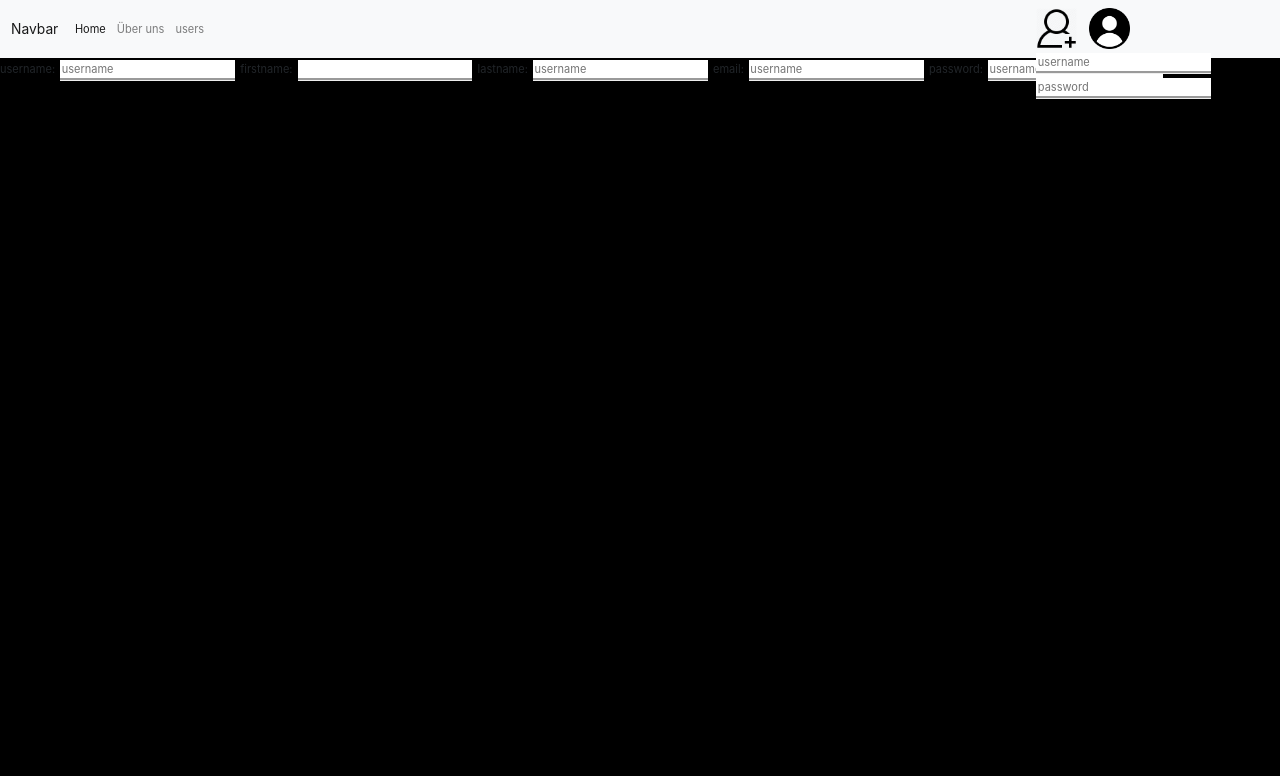
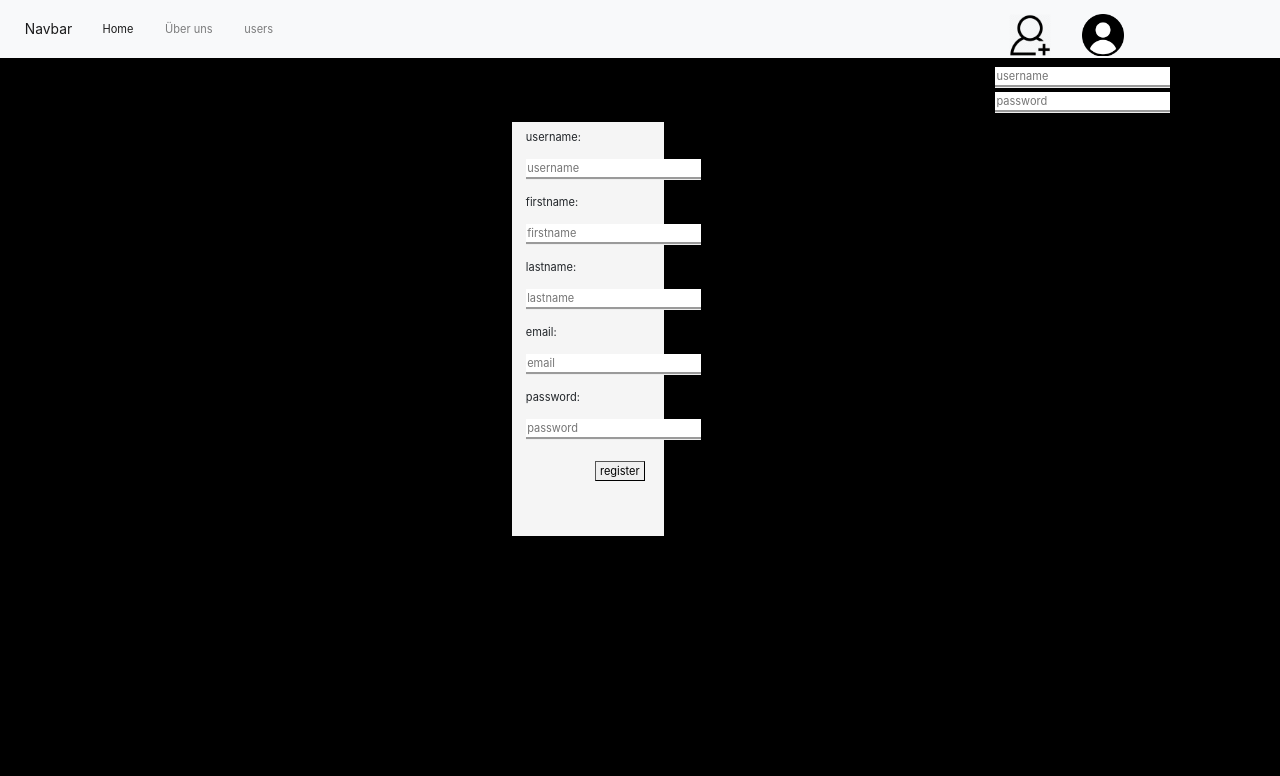
Before and after one commit to nicumaster/Gastro-Culture, a PHP site: template view/user_register.php in a window 1280 px wide. Shown: the top 776 px of the page. Run offline with PHP 8.4, Linux system fonts and the light colour scheme; the template is opened without the code that fills it, so the values that code supplies are empty; some libraries are stand-ins or nearby versions.

Commit message:
register

```diff
--- a/controller/UserController.php
+++ b/controller/UserController.php
@@ -15,9 +15,9 @@ class UserController
         $view->display();
     }
 
-    public function create()
+    public function register()
     {
-        $view = new View('user_create');
+        $view = new View('user_register');
         $view->title = 'Benutzer erstellen';
         $view->heading = 'Benutzer erstellen';
         $view->display();
--- a/public/css/style.css
+++ b/public/css/style.css
@@ -1,5 +1,25 @@
 html{
     zoom: 69%;
+}
+
+.register_div{
+    background-color: whitesmoke;
+    width: 220px;
+    height: 600px;
+    margin-left: 40%;
+    margin-top: 5%;
+}
+
+
+.register_div input, a, button{
+    float: left;
+    margin: 10px;
+    margin-left: 20px;
+}
+
+.submit_button_register{
+    margin-top: 20px;
+    margin-left: 120px;
 }
 
 .nav_login_inputs{
@@ -36,7 +56,7 @@ html{
 }
 .nav_login{
     height: 68px;
-    width: 340px;
+    width: 400px;
     float: right;
     margin: 0;
 }
--- a/view/header.php
+++ b/view/header.php
@@ -2,13 +2,13 @@
 <html>
 <head>
     <title>Home</title>
-    <link href="css/style.css" rel="stylesheet">
-    <link href="css/bootstrap.css" rel="stylesheet">
-    <link href="css/bootstrap.min.css" rel="stylesheet">
-    <link href="css/bootstrap-grid.css" rel="stylesheet">
-    <link href="css/bootstrap-grid.min.css" rel="stylesheet">
-    <link href="css/bootstrap-reboot.css" rel="stylesheet">
-    <link href="css/bootstrap-reboot.min.css" rel="stylesheet">
+    <link href="/css/style.css" rel="stylesheet">
+    <link href="/css/bootstrap.css" rel="stylesheet">
+    <link href="/css/bootstrap.min.css" rel="stylesheet">
+    <link href="/css/bootstrap-grid.css" rel="stylesheet">
+    <link href="/css/bootstrap-grid.min.css" rel="stylesheet">
+    <link href="/css/bootstrap-reboot.css" rel="stylesheet">
+    <link href="/css/bootstrap-reboot.min.css" rel="stylesheet">
 </head>
 <body class="body">
 <nav class="navbar navbar-expand-lg navbar-light bg-light">
@@ -16,7 +16,7 @@
     <div class="collapse navbar-collapse" id="navbarNav">
         <ul class="navbar-nav">
             <li class="nav-item active">
-                <a class="nav-link" href="default">Home</a>
+                <a class="nav-link" href="/">Home</a>
             </li>
             <li class="nav-item">
                 <a class="nav-link" href="uberuns">Über uns</a>
--- a/view/user_register.php
+++ b/view/user_register.php
@@ -1,29 +1,44 @@
-<form type="submit">
+<?php
+$form = new Form('/user/doCreate');
+?>
+    <div class="register_div">
     <a>username:</a>
-    <input onblur="this.placeholder = 'username'" onfocus="this.placeholder= ''" class="nav_login_inputs" placeholder="username" type="text" name="username">
+    <input onblur="this.placeholder = 'username'" onfocus="this.placeholder= ''" class="nav_login_inputs" placeholder="username" type="text" name="username"/>
     <a>firstname:</a>
-    <input onblur="this.placeholder = 'firstname'" onfocus="this.placeholder= ''" class="nav_login_inputs"  type="text" name="firstname">
+    <input onblur="this.placeholder = 'firstname'" onfocus="this.placeholder= ''" class="nav_login_inputs" placeholder="firstname" type="text" name="firstname"/>
     <a>lastname:</a>
-    <input onblur="this.placeholder = 'lastname'" onfocus="this.placeholder= ''" class="nav_login_inputs" placeholder="username" type="text" name="lastname">
+    <input onblur="this.placeholder = 'lastname'" onfocus="this.placeholder= ''" class="nav_login_inputs" placeholder="lastname" type="text" name="lastname"/>
     <a>email:</a>
-    <input onblur="this.placeholder = 'user@example.com'" onfocus="this.placeholder= ''" class="nav_login_inputs" placeholder="username" type="text" name="username">
+    <input onblur="this.placeholder = 'user@example.com'" onfocus="this.placeholder= ''" class="nav_login_inputs" placeholder="email" type="text" name="email"/>
     <a>password:</a>
-    <input onblur="this.placeholder = 'password'" onfocus="this.placeholder= ''" class="nav_login_inputs" placeholder="username" type="text" name="username">
+    <input onblur="this.placeholder = 'password'" onfocus="this.placeholder= ''" class="nav_login_inputs" placeholder="password" type="text" name="password"/>
+    <button onclick="<?php meldung(); ?>" class="submit_button_register" type="submit">register</button>
+    </div>
+<?php
+echo $form->end();
 
-</form>
+function meldung(){
+    echo "<div class='alert alert-succes'><strong>Registrierung Erfolgreich!<strong/><div/>";
+}
+
+?>
 
 
 
+<!--
+<?php
 
-
-<?php
 
 $form = new Form('/user/doCreate');
 
-echo $form->text()->label('Vorname')->name('firstName');
-echo $form->text()->label('Nachname')->name('lastName');
-echo $form->text()->label('Mail')->name('email');
+echo $form->text()->label('username')->name('username')->class('nav_login_inputs')->onblur('this.placeholder="example_46"')->onfocus('this.placeholder= ""')->placeholder('firstname');
+echo $form->text()->label('firstname')->name('firstname');
+echo $form->text()->label('lastname')->name('lastname');
+echo $form->text()->label('email')->name('email');
+echo $form->text()->label('password')->name('password');
 // echo $form->password()->label('Password')->name('password');
 echo $form->submit()->label('Benutzer erstellen')->name('send');
 
 $form->end();
+?>
+-->
```
